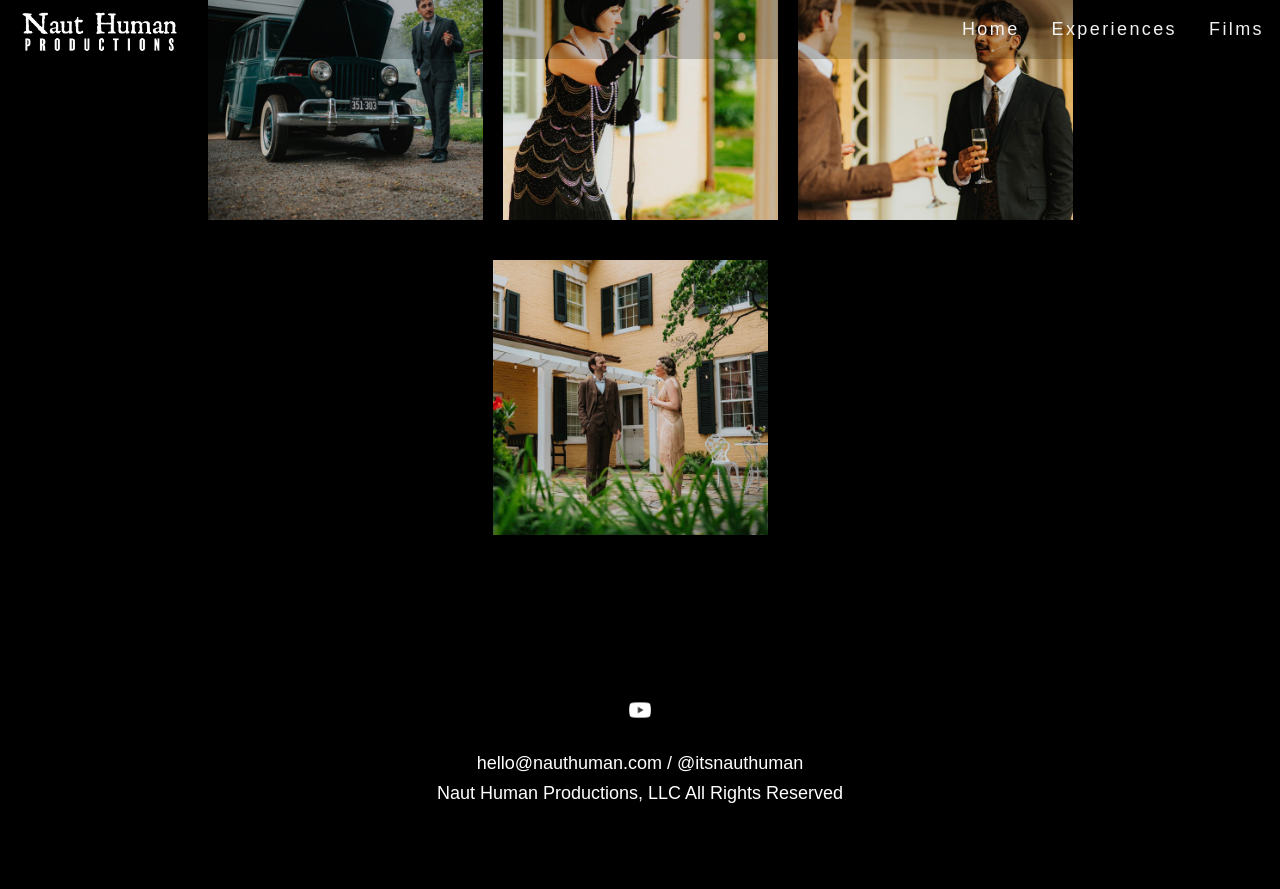
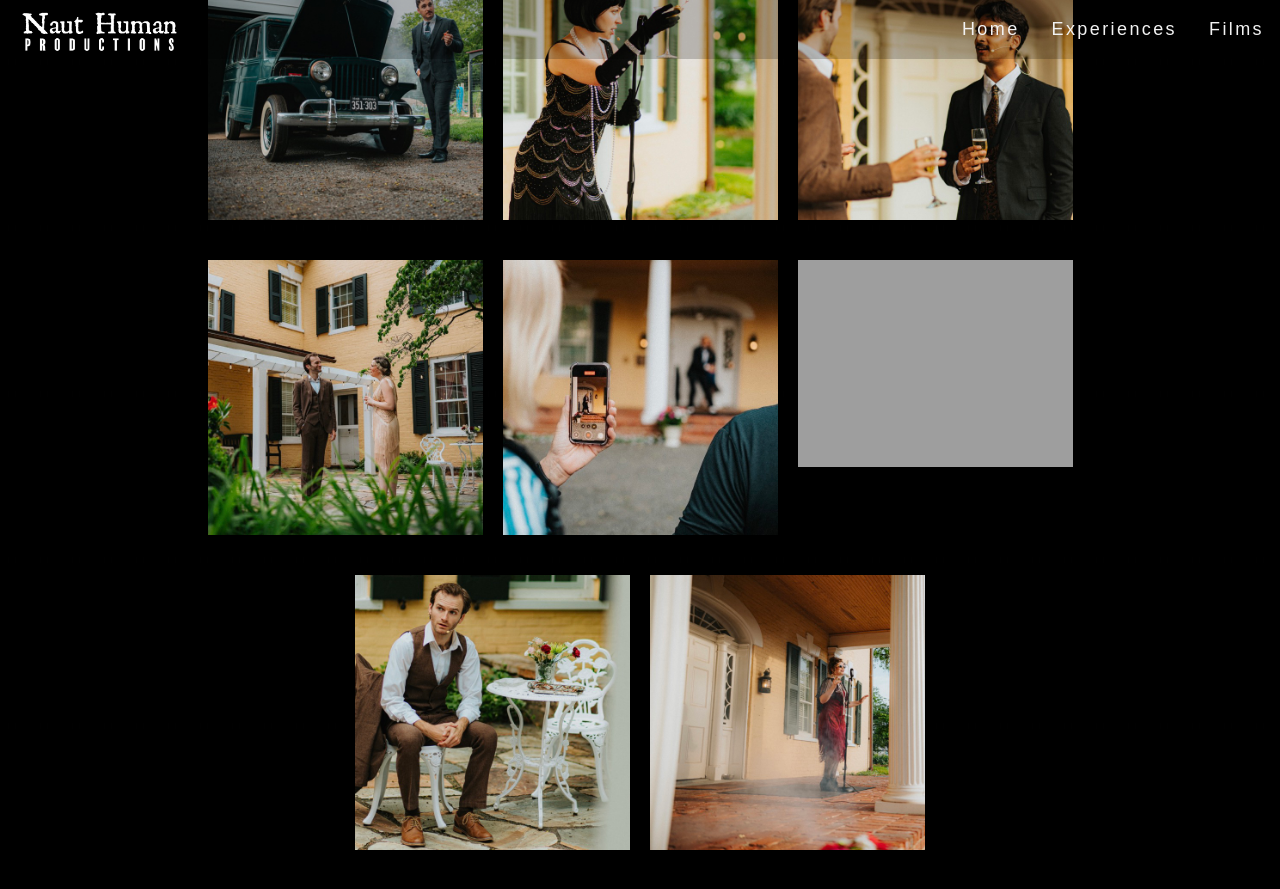
Before and after one commit to nauthuman/website, a Jekyll site: the page built from gatsbytickets.html, in a window 1280 px wide and 900 px high, scrolled down 3289 px. Shown: the top 889 px of the window. Built offline with Jekyll 4.4.1, drawn with Linux system fonts in a browser that asks for light colours; some web fonts are replaced.

Commit message:
Update gatsbygallery_panel.html

```diff
--- a/_includes/gatsbygallery_panel.html
+++ b/_includes/gatsbygallery_panel.html
@@ -124,25 +124,25 @@ div.exps-wrapper {
           <img src="{{site.url}}/images/gatsby/GatsbyGallery14.jpeg" alt="Gatsby"/>
       </div>
     <div class="exps-cell">
-        <!--<a href="https://www.youtube.com/watch?v=AqYdfCyl_fU&t=2s" target="_blank">
-          <img src="{{site.url}}/images/gatsby/BandRDanceMedium" alt=""/>
+        <!--<a href="https://www.youtube.com/watch?v=AqYdfCyl_fU&t=2s" target="_blank">-->
+          <img src="{{site.url}}/images/gatsby/GatsbyGallery15.jpeg" alt="Gatsby"/>
       </div>
-     <!-- <div class="exps-cell">
-        <a href="https://www.youtube.com/watch?v=SBoctrdwJHU" target="_blank">
-          <img src="{{site.url}}/images/works/BH, WR – Thumbnail.png" alt=""/>
+    <div class="exps-cell">
+         <!-- <a href="https://www.youtube.com/watch?v=SBoctrdwJHU" target="_blank">-->
+          <img src="{{site.url}}/images/gatsby/GatsbyGallery08" alt="Gatsby"/>
         </a>
       </div>
 	<div class="exps-cell">
-        <a href="https://youtu.be/47Bkz5A8JRw?si=9kT6RINUZuDtsaAW" target="_blank">
-          <img src="{{site.url}}/images/works/WhiteLies.png" alt=""/>
+        <!--<a href="https://youtu.be/47Bkz5A8JRw?si=9kT6RINUZuDtsaAW" target="_blank">-->
+          <img src="{{site.url}}/images/gatsby/GatsbyGallery11.jpeg" alt="Gatsby"/>
         </a>
       </div>
       <div class="exps-cell">
-        <a href="https://www.youtube.com/watch?v=0F7-UshxAB8" target="_blank">
-          <img src="{{site.url}}/images/works/YOU DO NOT KNOW THEM THUMBNAIL.png" alt=""/>
+       <!-- <a href="https://www.youtube.com/watch?v=0F7-UshxAB8" target="_blank">-->
+          <img src="{{site.url}}/images/gatsby/GatsbyGallery03.jpeg" alt="Gatsby"/>
         </a>
       </div>
-	<div class="exps-cell">
+	<!--<div class="exps-cell">
         <a href="https://vimeo.com/650408085?share=copy" target="_blank">
           <img src="{{site.url}}/images/works/Love Unplugged Thumbnail.png" alt=""/>
         </a>
```
